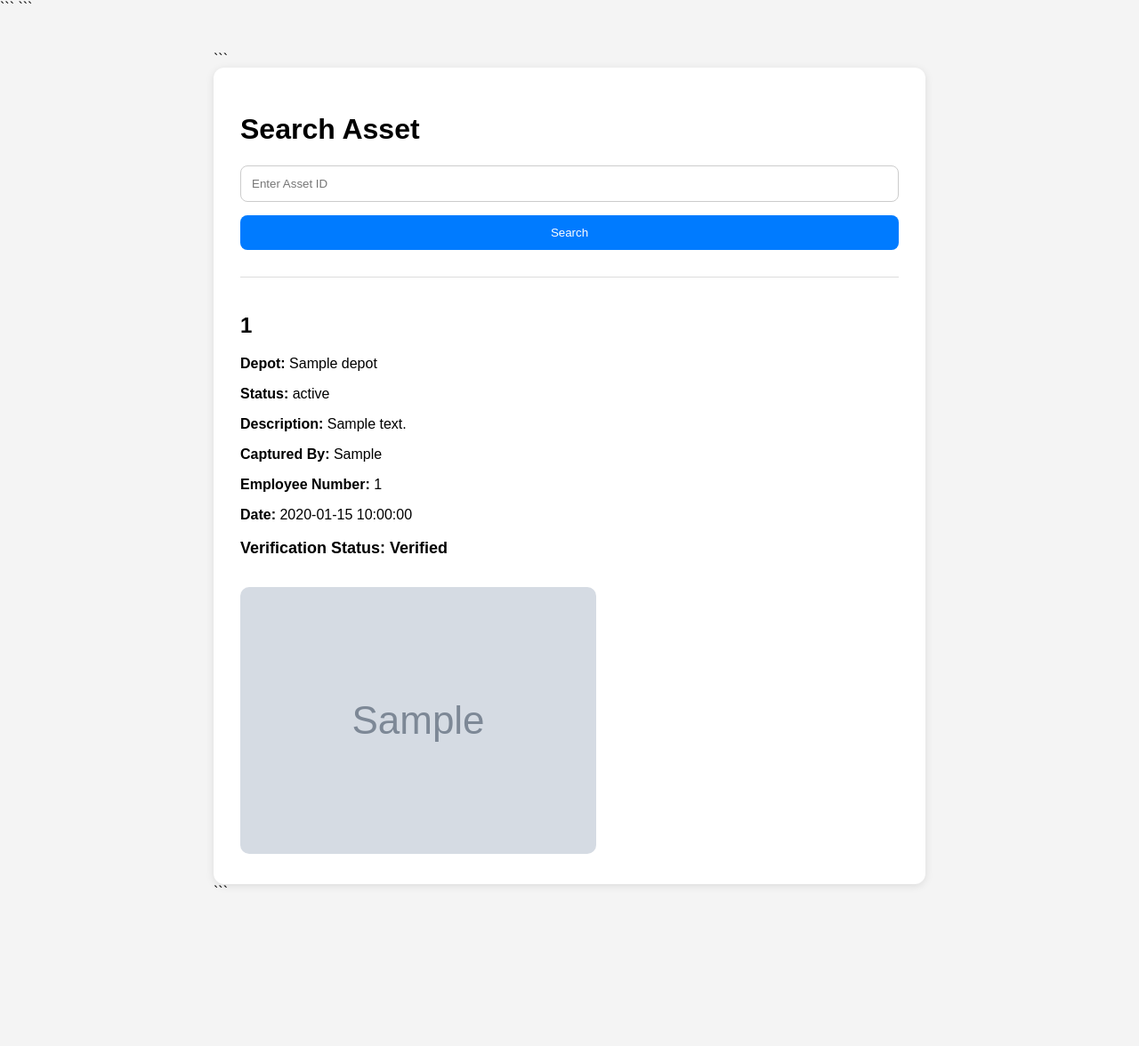
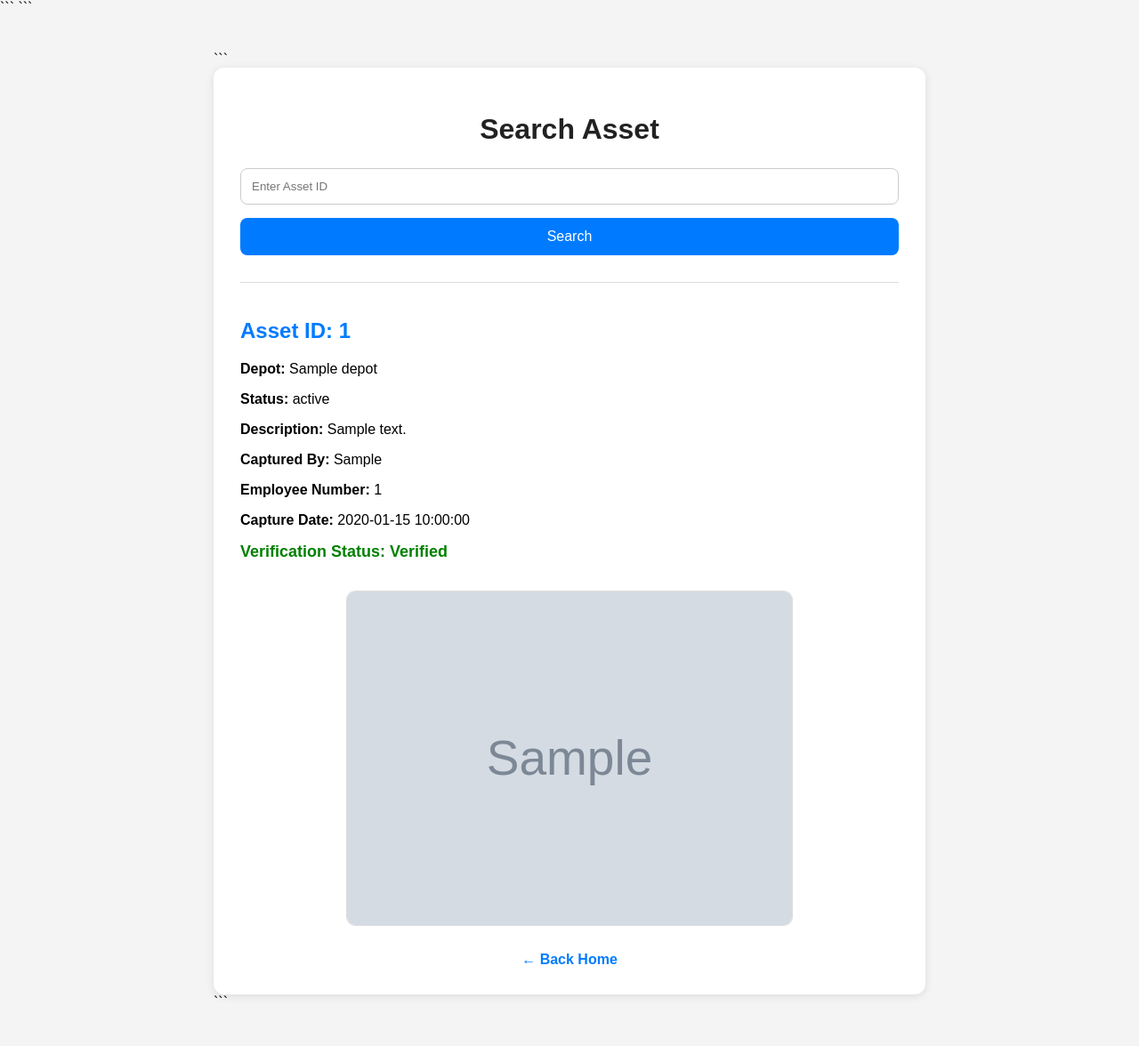
Before and after one commit to Mayra-2023/asset-tracker, a Flask app: template templates/search.html in a window 1280 px wide. Shown: the whole page at 89% size. Before the commit the page ends 998 px from the top, so only its background shows below. Run offline with Flask 3, Linux system fonts and the light colour scheme; the template is opened without the code that fills it: most values are stand-ins (such as "Sample title", 1, 10 or a date in 2020); grey boxes marked "Sample" are stand-in pictures; some libraries are stand-ins or nearby versions.

Commit message:
Update search.html

````diff
--- a/templates/search.html
+++ b/templates/search.html
@@ -25,7 +25,13 @@
         background:white;
         padding:30px;
         border-radius:12px;
-        box-shadow:0 2px 10px rgba(0,0,0,.1);
+        box-shadow:0 2px 10px rgba(0,0,0,0.1);
+    }
+
+    h1{
+        text-align:center;
+        color:#222;
+        margin-bottom:25px;
     }
 
     input{
@@ -45,16 +51,11 @@
         background:#007BFF;
         color:white;
         cursor:pointer;
+        font-size:16px;
     }
 
     button:hover{
         background:#0056b3;
-    }
-
-    img{
-        max-width:100%;
-        border-radius:10px;
-        margin-top:15px;
     }
 
     .result{
@@ -63,9 +64,67 @@
         padding-top:20px;
     }
 
+    .asset-title{
+        color:#007BFF;
+        margin-bottom:20px;
+    }
+
     .status{
         font-weight:bold;
         font-size:18px;
+        margin-top:15px;
+    }
+
+    .verified{
+        color:green;
+    }
+
+    .missing{
+        color:red;
+    }
+
+    .overdue{
+        color:orange;
+    }
+
+    .notfound{
+        color:red;
+        font-weight:bold;
+        text-align:center;
+        margin-top:20px;
+    }
+
+    img{
+        width:100%;
+        max-width:500px;
+        border-radius:10px;
+        margin-top:15px;
+        border:1px solid #ddd;
+    }
+
+    .image-container{
+        text-align:center;
+    }
+
+    .warning{
+        margin-top:15px;
+        padding:12px;
+        background:#fff3cd;
+        border:1px solid #ffe69c;
+        border-radius:8px;
+    }
+
+    .back-home{
+        display:block;
+        text-align:center;
+        margin-top:25px;
+        text-decoration:none;
+        color:#007BFF;
+        font-weight:bold;
+    }
+
+    .back-home:hover{
+        text-decoration:underline;
     }
 </style>
 ```
@@ -95,15 +154,17 @@
     </form>
 
     {% if verification_status == "Not Found" %}
-        <div class="result">
-            <h3>Asset not found</h3>
+        <div class="notfound">
+            Asset not found.
         </div>
     {% endif %}
 
     {% if asset %}
     <div class="result">
 
-        <h2>{{ asset.asset_id }}</h2>
+        <h2 class="asset-title">
+            Asset ID: {{ asset.asset_id }}
+        </h2>
 
         <p><strong>Depot:</strong> {{ asset.depot }}</p>
 
@@ -115,25 +176,40 @@
 
         <p><strong>Employee Number:</strong> {{ asset.employee_number }}</p>
 
-        <p><strong>Date:</strong> {{ asset.capture_date }}</p>
+        <p><strong>Capture Date:</strong> {{ asset.capture_date }}</p>
 
-        <p class="status">
-            Verification Status:
-            {{ verification_status }}
-        </p>
+        {% if verification_status == "Verified" %}
+            <p class="status verified">
+                Verification Status: Verified
+            </p>
+        {% elif verification_status == "Missing" %}
+            <p class="status missing">
+                Verification Status: Missing
+            </p>
+        {% elif verification_status == "Overdue" %}
+            <p class="status overdue">
+                Verification Status: Overdue
+            </p>
+        {% endif %}
 
         {% if asset.image %}
-            <img src="{{ asset.image }}">
+        <div class="image-container">
+            <img src="{{ asset.image }}" alt="Asset Image">
+        </div>
         {% endif %}
 
         {% if update_required %}
-            <p>
-                This asset requires verification update.
-            </p>
+        <div class="warning">
+            This asset requires a verification update because it has exceeded 180 days since the last capture.
+        </div>
         {% endif %}
 
     </div>
     {% endif %}
+
+    <a href="/" class="back-home">
+        ← Back Home
+    </a>
 
 </div>
 ```
````
